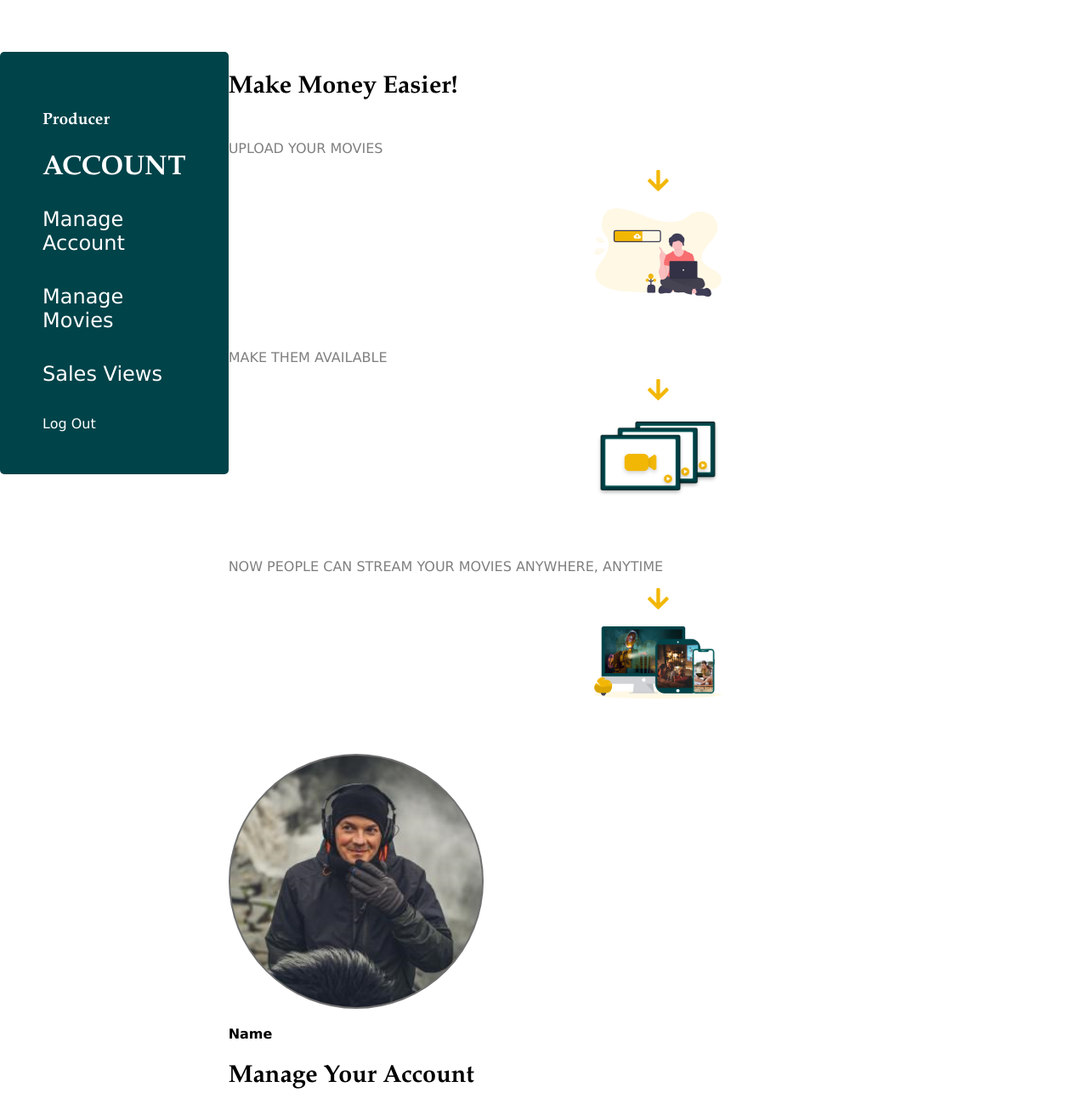
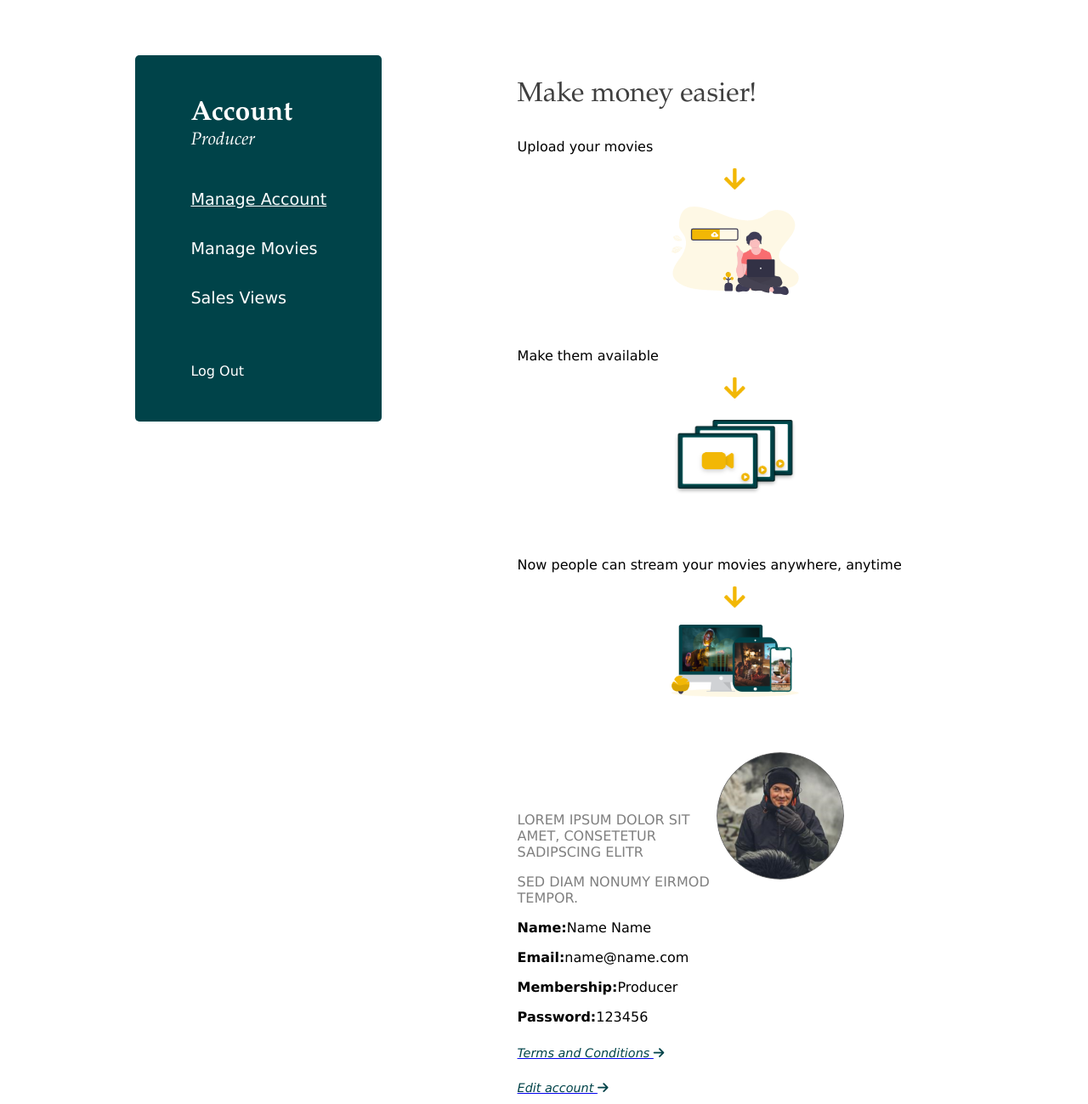
Before and after one commit to EmsCodes/Square-eyes, a plain HTML site: page producers.html in a window 1280 px wide. Shown: the part 160-1459 px from the top of the page at 85% size. Drawn offline with Linux system fonts and the light colour scheme.

Commit message:
CSS/HTML
- continued on producers account, made it more "gathered" so that everything is on the same page. Going to link the list items to each element on the page.
- Added a "back" -link on purchases.html and favourites.html

```diff
--- a/css/members.css
+++ b/css/members.css
@@ -1,15 +1,20 @@
 h1 {
-  font-size: 2em;
-  text-transform: uppercase;
+  font-size: 1.4em;
+  margin-bottom:10px;
+  margin-top:0;
+  font-style: italic;
+  font-weight: 100;
 }
 h2 {
-  font-size: 1.8em;
-  text-transform: capitalize;
-  text-align: center;
+  font-size: 2em;
+  margin-top:0;
+  font-weight: 100;
+  margin-bottom:45px;
 }
 h3 {
-  font-size: 1.2em;
-  text-transform: capitalize;
+  font-size: 2em;
+  font-weight: 400;
+  opacity: 0.75;
 }
 .text {
   font-size: 1.4em;
@@ -17,17 +22,19 @@ h3 {
   opacity: 50%;
   text-align: center;
 }
-/*account, members and producers*/
+.bold-text {
+  font-weight: bold;
+}
+/*account, members*/
 .account {
   max-width: 500px;
   height: auto;
   background:var(--main-yellow);
-  padding: 50px;
+  padding: 50px 65px;
   border-radius: 5px;
-  border-width: 1px;
 }
 .account-list {
-  font-size: 1.5em;
+  font-size: 1.2em;
   list-style-type: none;
   padding: 0px;
 }
@@ -50,8 +57,9 @@ h3 {
   text-decoration: none;
   color: #000;
 }
-.active-list-item{
+#active-item{
   color:#000;
+  text-decoration:underline;
 }
 /*grid*/
 main {
@@ -78,15 +86,6 @@ main {
 /*Media */
 
 @media (max-width: 800px) {
-  h1 {
-    font-size: 1.5em;
-  }
-  h2 {
-    font-size: 1.3em;
-  }
-  h3 {
-    font-size: 1em;
-  }
   .text {
     font-size: 1em;
   }
@@ -116,14 +115,18 @@ main {
   }
 }
 @media (max-width: 600px) {
-  h1 {
-    font-size: 1.4em;
+  .content-2 {
+    grid-area: content-2;
+    border-left:none;
+    padding-left:0px;
+    max-width:85vw;
   }
-  h2 {
-    font-size: 1.2em;
-  }
-  h3 {
-    font-size: 1em;
+  .account {
+    max-width: 500px;
+    height: auto;
+    background:var(--main-yellow);
+    padding: 50px 65px;
+    border-radius: 5px;
   }
   .text {
     font-size: 1em;
@@ -154,8 +157,9 @@ main {
   }
   /*grid*/
   main {
+    margin-top:50px;
     display: flex;
-    flex-flow: column-reverse wrap;
+    flex-flow: row wrap;
     align-content: center;
   }
 }
--- a/css/movies-category.css
+++ b/css/movies-category.css
@@ -271,6 +271,11 @@ ul a:hover {
   margin-top:65px;
   margin-bottom:150px;
 }
+#back-link{
+  text-align: right;
+  margin-right:5%;
+  margin-top:25px;
+}
 /*///////////////////////////////////////////*/
 /* Media Queries */
 @media only screen and (max-width: 1700px) {
--- a/css/producer.css
+++ b/css/producer.css
@@ -1,18 +1,22 @@
-h1, h3{
+h1, h2{
   color:#fff;
 }
 h1 {
-  font-size: 2rem;
-  text-transform: uppercase;
+  font-size: 2em;
+  margin-bottom:0;
+  margin-top:0;
 }
 h2 {
-  font-size: 1.8rem;
-  text-transform: capitalize;
-  margin-bottom: 45px;
+  font-size: 1.3em;
+  font-style: italic;
+  margin-top:0;
+  font-weight: 100;
+  margin-bottom:45px;
 }
 h3 {
-  font-size: 1.2rem;
-  text-transform: capitalize;
+  font-size: 2em;
+  font-weight: 400;
+  opacity: 0.75;
 }
 .text {
   font-size: 1em;
@@ -20,21 +24,34 @@ h3 {
   opacity: 50%;
 }
 /*account, members and producers*/
+.accountimage {
+  border-radius: 50%;
+  width: 150px;
+  height: 150px;
+}
+.image {
+  display: block;
+  text-align: center;
+  float: right;
+  margin-right: 25%;
+}
 .account {
   max-width: 500px;
   height: auto;
   background:var(--link-color);
-  padding: 50px;
+  padding: 50px 65px;
   border-radius: 5px;
+  position: sticky;
+  top:225px;
 }
-#content{
-  position: sticky;
-  top:200px;
+.content-2{
+  width:40vw;
 }
 .account-list {
-  font-size: 1.5em;
+  font-size: 1.2em;
   list-style-type: none;
   padding: 0px;
+  margin-bottom:65px
 }
 .account-list li{
   margin-bottom:35px;
@@ -46,6 +63,13 @@ h3 {
 .account-login {
   color: #000;
   text-decoration: none;
+}
+.account-list li a:hover{
+  text-decoration: underline;
+}
+.account-list .active-item{
+  text-decoration: underline;
+  color:#fff;
 }
 .log-out {
   font-size: 1em;
@@ -107,6 +131,7 @@ section.arrow {
 }
 .bold-text{
   font-weight: bold;
+  margin-bottom:5px;
 }
 /* movies */
 .movies{
@@ -116,6 +141,13 @@ section.arrow {
   margin-top:25px;
   border-top: 1px solid rgba(0, 0, 0, 0.2);;
   padding-top: 25px;
+}
+.movies div{
+  margin-left:20px;
+}
+.link{
+  margin-top:25px;
+  text-decoration: none;
 }
 /*grid*/
 
--- a/producers.html
+++ b/producers.html
@@ -38,10 +38,10 @@
     <main>
       <div id="content">
       <section class="account">
-        <h3>Producer</h3>
         <h1>Account</h1>
+        <h2>Producer</h2>
         <ul class="account-list">
-          <li class="number-one" ><a href="manageaccount.html">Manage Account</a></li>
+          <li class="number-one active-item"><a href="manageaccount.html">Manage Account</a></li>
           <li class="number-two"><a href="managemovies.html">Manage Movies</a></li>
           <li class="number-three"><a href="sales.views.html">Sales Views</a></li>
         </ul>
@@ -50,22 +50,18 @@
       </div>
       <section class="content-2">
         <section>
-        <h2>Make money easier!</h2>
-        <p class="text">Upload your movies</p>
+          <h3>Make money easier!</h3>
+          <p class="center-text">Upload your movies</p>
           <section class="arrow"></section>
-       </section class="illustrations">
           <section class="upload-illustration"></section>
-        <p class="text">Make them available</p>
+          <p class="center-text">Make them available</p>
           <section class="arrow"></section>
           <section class="screen-illustration"></section>
-        <p class="text">Now people can stream your movies anywhere, anytime</p>
+          <p class="center-text">Now people can stream your movies anywhere, anytime</p>
           <section class="arrow"></section>
           <section class="devices-illustration"></section>
           <div class="image">
             <image class="accountimage" src="images/profilepicture.png" alt="profile picture">
-            <p class="bold-text">
-              Name
-            </p>
           </div>
           <h2>Manage your account</h2>
           <p class="text">
@@ -74,15 +70,15 @@
             Sed Diam
             Nonumy Eirmod Tempor.
           </p>
-        <p class="text"><span class="bold-text">Name:</span>Name Name</p>
-        <p class="text"><span class="bold-text">Email:</span>name@name.com</p>
-        <p class="text"><span class="bold-text">Membership:</span>Producer</p>
-        <p class="text"><span class="bold-text">Password:</span>123456</p>
-        <a href="login.html" class="link">
-          <p>Terms and Conditions <i class="fas fa-arrow-right"></i></p>
+          <p class="account-details-text"><span class="bold-text">Name:</span>Name Name</p>
+          <p class="account-details-textt"><span class="bold-text">Email:</span>name@name.com</p>
+          <p class="account-details-text"><span class="bold-text">Membership:</span>Producer</p>
+          <p class="account-details-text"><span class="bold-text">Password:</span>123456</p>
+          <a href="login.html">
+            <p class="link">Terms and Conditions <i class="fas fa-arrow-right"></i></p>
           </a>
-        <a href="login.html" class="link">
-          <p>Edit account <i class="fas fa-arrow-right"></i></p>
+          <a href="login.html">
+            <p class="link">Edit account <i class="fas fa-arrow-right"></i></p>
           </a>
           <h2>Sales</h2>
             <div id="sales-overview">
@@ -108,14 +104,7 @@
                   <p>1 000 000</p>
                 </div>
             </div>
-          </div>
-        <h2>
-          Your movies
-          </h2>
-          <p class="text">
-          Lorem Ipsum Dolor sit amet, consetetut sadipscing elitr, Sed.Lorem
-          Ipsum Dolor sit amet, consetetut sadipscing elitr, Sed.
-          </p>
+            <div>
               <section class=edit-files>
                 <form action="managemovies.html" method="post">
                     <input type="file" name="video" class="cta"/>
@@ -147,7 +136,8 @@
                 <p>Added:10.09.2020</p>
                 <img src="Images/rating.png" /></p>
             </div>
-      </section>
+            </div>
+        </div>
       </section>
     </main>
     <footer>Copyright &copy;</footer>
```
Also changed, not shown: favourites.html (+3 -0 lines), members.html (+10 -10 lines), purchases.html (+3 -0 lines). Lines whose indentation alone changed are shown as unchanged.
